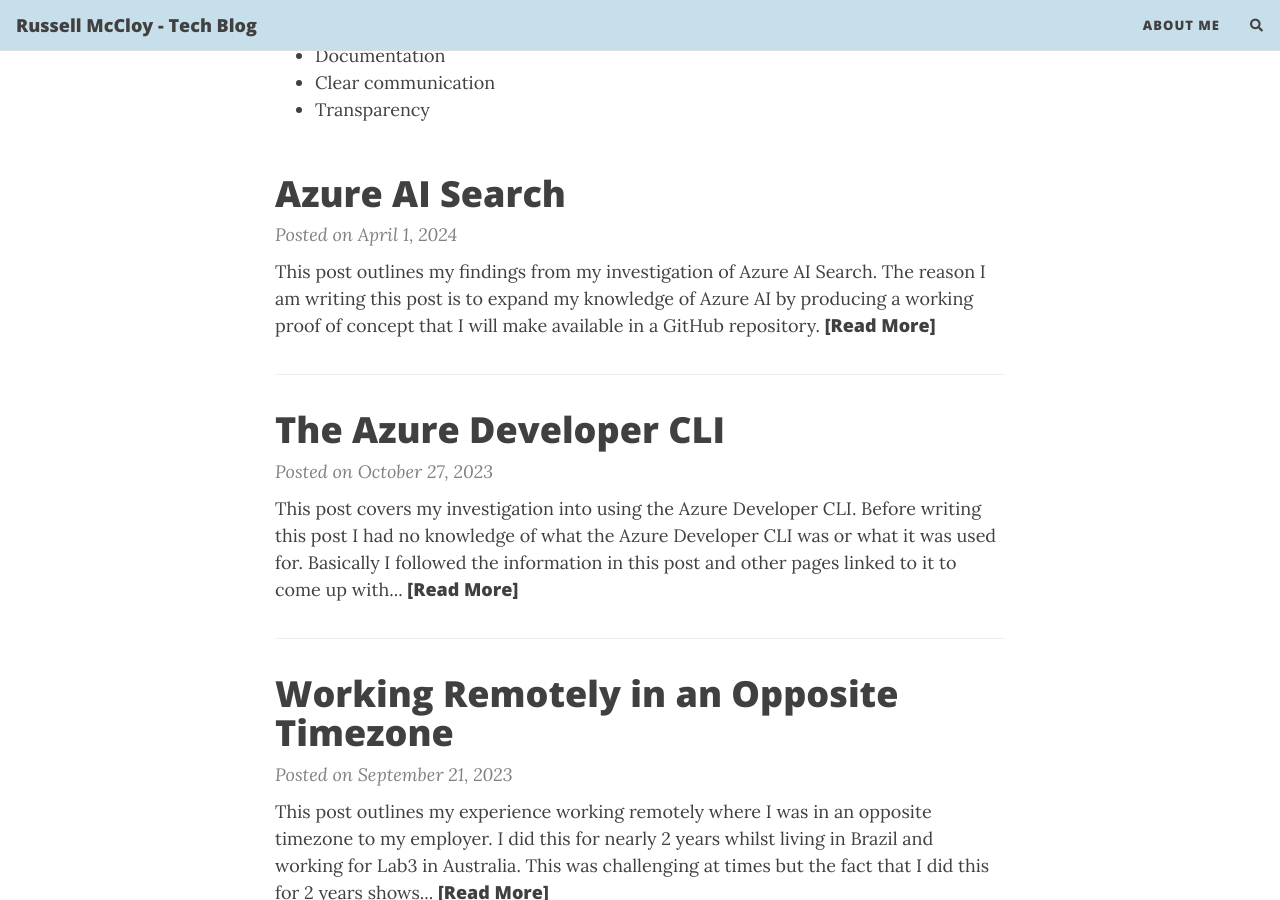
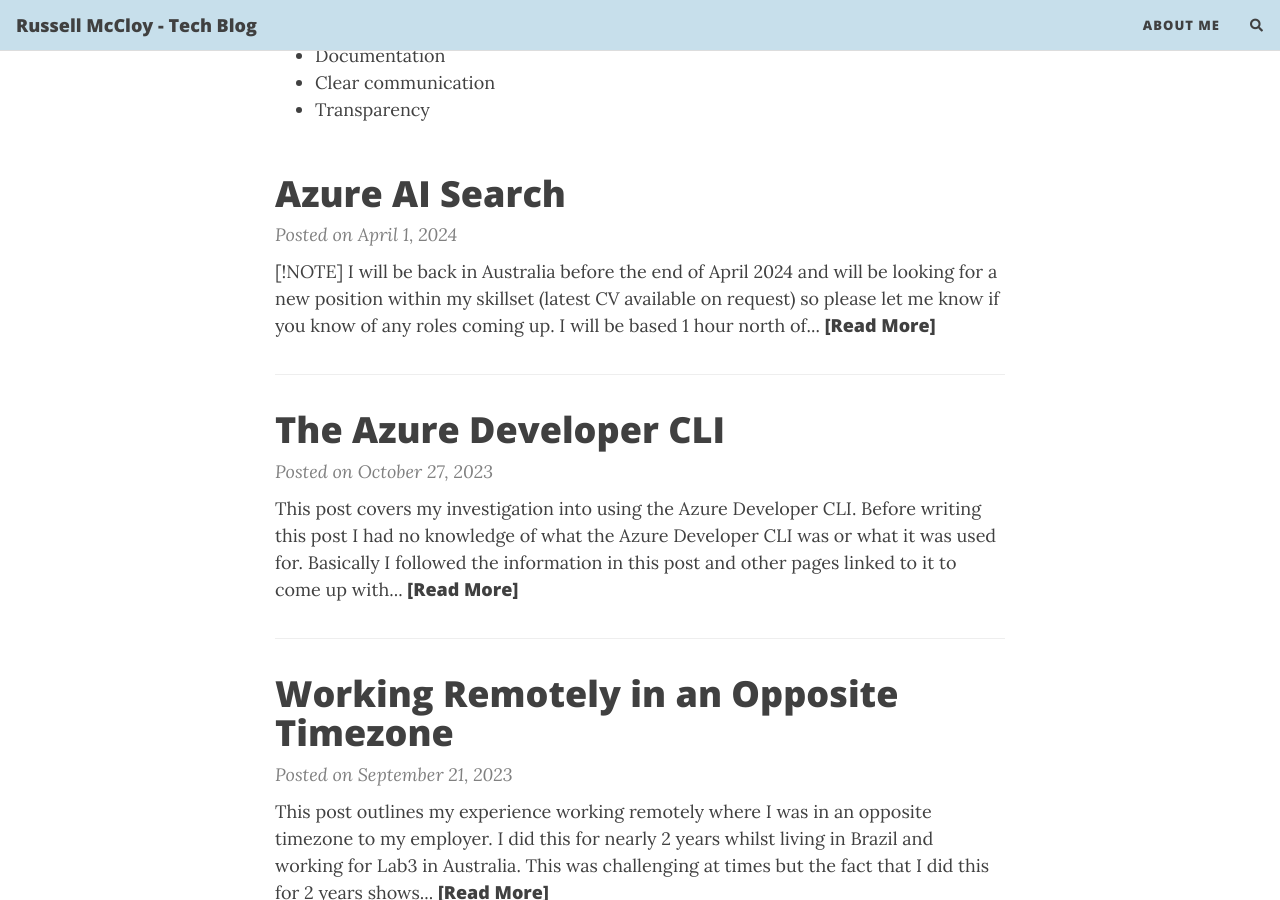
Before and after one commit to russellmccloy/russellmccloy.github.io, a Jekyll site: the page built from index.md, in a window 1280 px wide and 900 px high, scrolled down 1660 px. Built offline with Jekyll 4.4.1, drawn with Linux system fonts in a browser that asks for light colours; nearby versions of some CDN libraries; the list of posts is cut into pages by our own code; comment, search, counter and statistics services are not loaded.

Commit message:
Add note about me returning to Aus

```diff
--- a/_drafts/azure-ai-content-safety.markdown
+++ b/_drafts/azure-ai-content-safety.markdown
@@ -8,6 +8,10 @@
 
 > [!CAUTION]
 > **The sample data and code in this post may contain offensive content. User discretion is advised.**
+
+> [!NOTE]
+> I will be back in Australia before the end of April 2024 and will be looking for a new position within my skillset (latest CV available on request) so please let me know if you know of any roles coming up.
+I will be based 1 hour north of Sydney.
 
 This post outlines my findings from my investigation of **Azure AI Content Safety**. The reason I am writing this post is to expand my knowledge of Azure AI by producing a working proof of concept that I will make available in a GitHub repository.
 
--- a/_posts/2024-04-01-azure-ai-search.markdown
+++ b/_posts/2024-04-01-azure-ai-search.markdown
@@ -4,6 +4,10 @@
 date:   2024-04-01 23:26:18 +1000
 categories: AI
 ---
+
+> [!NOTE]
+> I will be back in Australia before the end of April 2024 and will be looking for a new position within my skillset (latest CV available on request) so please let me know if you know of any roles coming up.
+I will be based 1 hour north of Sydney.
 
 This post outlines my findings from my investigation of **Azure AI Search**. The reason I am writing this post is to expand my knowledge of Azure AI by producing a working proof of concept that I will make available in a GitHub repository.
 
```
